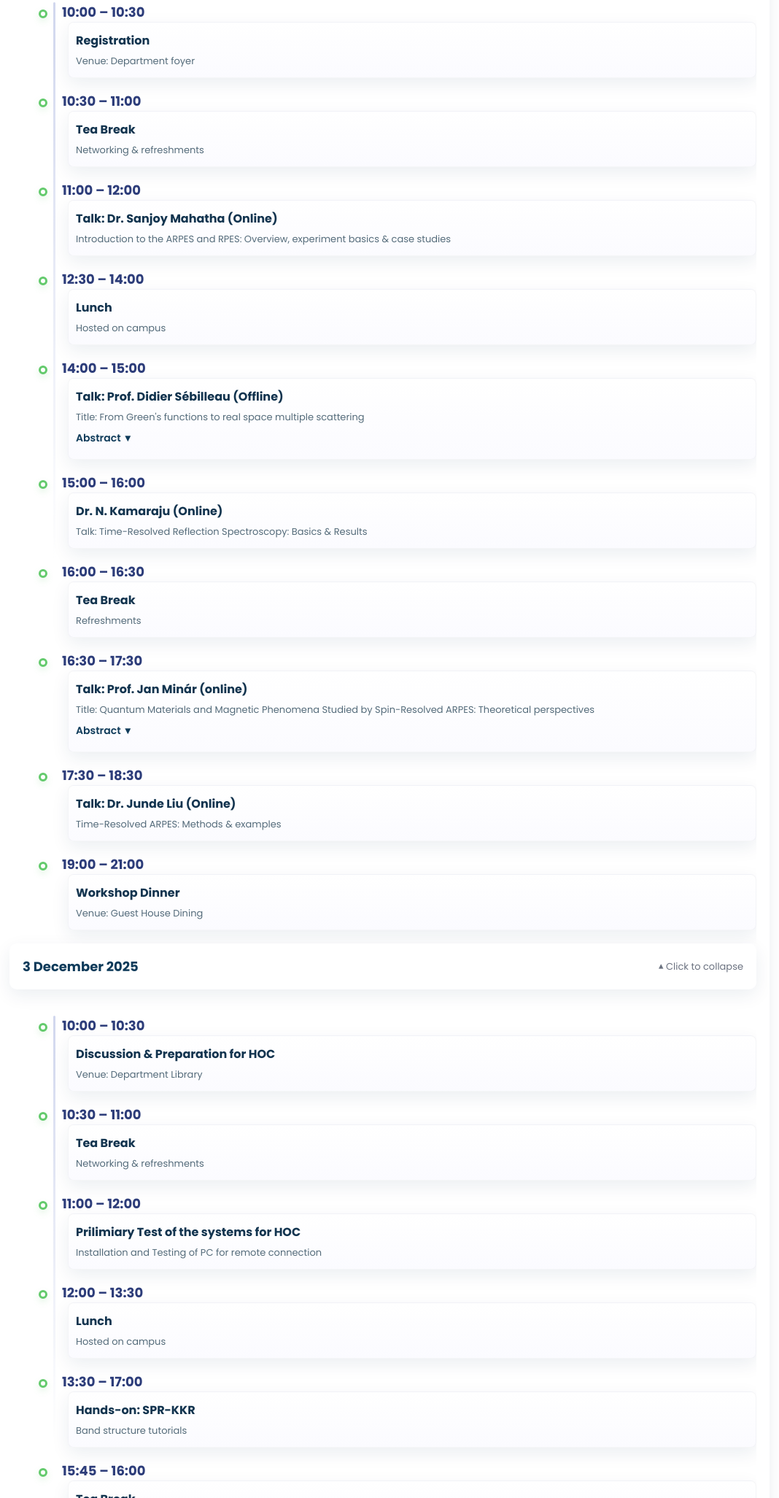
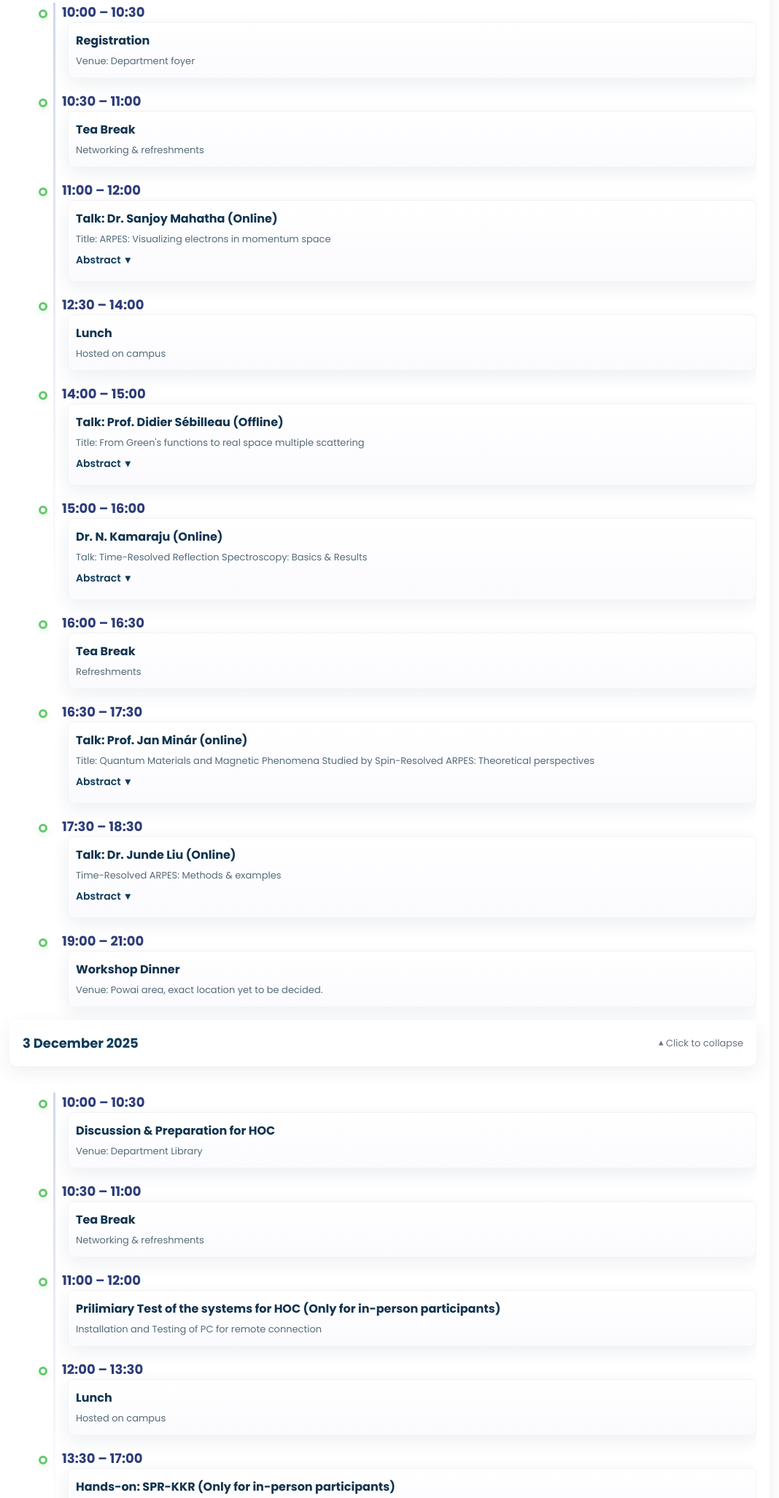
Before and after one commit to surfaceinterfacescience/sprkkr-workshop, a plain HTML site: page index.html in a window 1280 px wide. Shown: the part 1138-3191 px from the top of the page at 73% size, without its empty margins (115-1183 px from the left). Drawn offline with Linux system fonts and the light colour scheme.

Commit message:
Update index.html
abstract and venu updated

```diff
--- a/index.html
+++ b/index.html
@@ -636,8 +636,20 @@
                         <div class="timeline-dot"></div>
                         <div class="timeline-content card">
                             <div class="event-title">Talk: Dr. Sanjoy Mahatha (Online)</div>
-                            <div class="event-meta">Introduction to the ARPES and RPES: Overview, experiment basics &
-                                case studies</div>
+                            <div class="event-meta">Title: ARPES: Visualizing electrons in momentum space </div>
+
+
+                             <!-- Foldable Abstract -->
+                            <div class="abstract-toggle">
+                                <span>Abstract</span>
+                                <span class="chev">▾</span>
+                            </div>
+
+                            <div class="abstract-content closed">
+                                Electrons in crystalline solids can only occupy quantum states of certain energy and momenta, others being unoccupied thus forming a continuum of states known as the band structure of the solid. Most of the physical properties of solids are determined by its electronic band structure near the Fermi energy and angle-resolved photoemission spectroscopy is one of the most powerful and interesting experimental technique to map the whole E-k diagram with a very high energy and momentum resolution. In this talk, I will discuss the mightiness of this indispensable technique with a few simple experimental results of novel 2D materials as examples.
+                            </div>
+
+
                         </div>
                     </div>
 
@@ -682,6 +694,18 @@
                         <div class="timeline-content card">
                             <div class="event-title">Dr. N. Kamaraju (Online)</div>
                             <div class="event-meta">Talk: Time-Resolved Reflection Spectroscopy: Basics & Results</div>
+
+                            <!-- Foldable Abstract -->
+                            <div class="abstract-toggle">
+                                <span>Abstract</span>
+                                <span class="chev">▾</span>
+                            </div>
+
+                            <div class="abstract-content closed">
+                                To be Updated asap.
+                            </div>
+
+
                         </div>
                     </div>
 
@@ -774,6 +798,17 @@
                         <div class="timeline-content card">
                             <div class="event-title">Talk: Dr. Junde Liu (Online)</div>
                             <div class="event-meta">Time-Resolved ARPES: Methods & examples</div>
+
+                            <!-- Foldable Abstract -->
+                            <div class="abstract-toggle">
+                                <span>Abstract</span>
+                                <span class="chev">▾</span>
+                            </div>
+
+                            <div class="abstract-content closed">
+                                To be Updated asap.
+                            </div>
+
                         </div>
                     </div>
 
@@ -782,7 +817,7 @@
                         <div class="timeline-dot"></div>
                         <div class="timeline-content card">
                             <div class="event-title">Workshop Dinner</div>
-                            <div class="event-meta">Venue: Guest House Dining</div>
+                            <div class="event-meta">Venue: Powai area, exact location yet to be decided. </div>
                         </div>
                     </div>
                 </div>
@@ -819,7 +854,7 @@
                         <div class="timeline-time">11:00 – 12:00</div>
                         <div class="timeline-dot"></div>
                         <div class="timeline-content card">
-                            <div class="event-title">Prilimiary Test of the systems for HOC </div>
+                            <div class="event-title">Prilimiary Test of the systems for HOC (Only for in-person participants) </div>
                             <div class="event-meta">Installation and Testing of PC for remote connection</div>
                         </div>
                     </div>
@@ -843,7 +878,7 @@
                         <div class="timeline-time">13:30 – 17:00</div>
                         <div class="timeline-dot"></div>
                         <div class="timeline-content card">
-                            <div class="event-title">Hands-on: SPR-KKR</div>
+                            <div class="event-title">Hands-on: SPR-KKR (Only for in-person participants)</div>
                             <div class="event-meta">Band structure tutorials</div>
                         </div>
                     </div>
@@ -926,7 +961,7 @@
                     <div class="info">
                         <div class="name">Dr. Sanjoy Mahatha (Online)</div>
                         <div class="aff"><strong>UGC-DAE Consortium for Scientific Research, Indore, India.</strong><br>
-                            ARPES Experimental electronic structure studies</div>
+                            Introduction to the ARPES and RPES: Overview, experiment basics & case studies </div>
                     </div>
                 </div>
 
```
